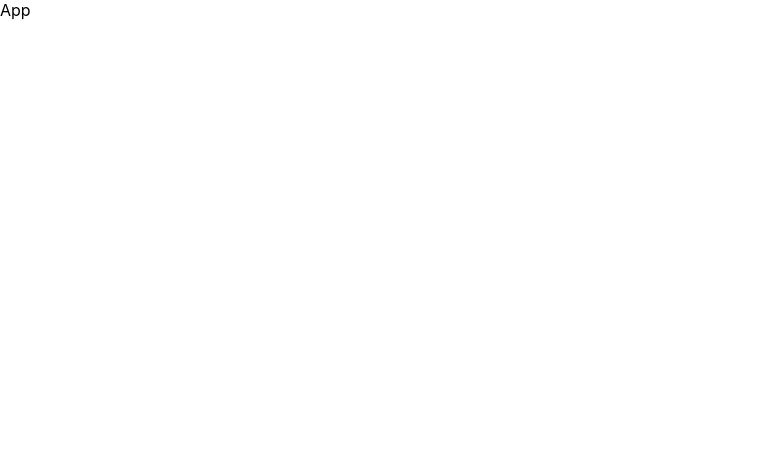
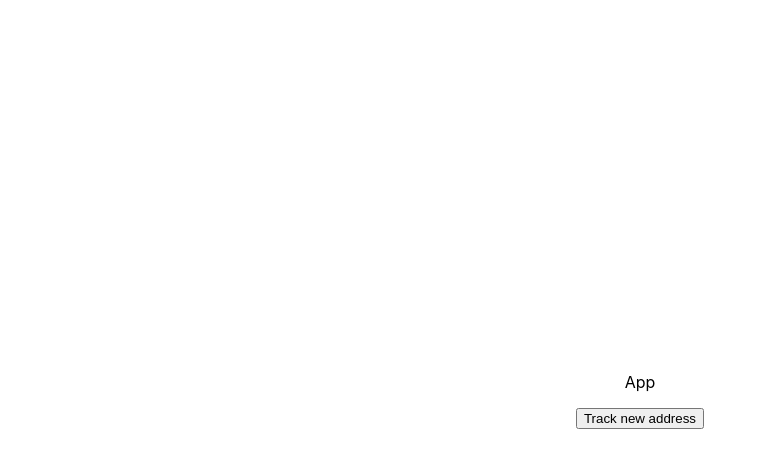
Before and after one commit to pablopoggiog/koii-balance-tracker, a React (Create React App) app: page / in a window 1280 px wide. Shown: the top 468 px of the page, without its empty margins (0-767 px from the left). Built offline with nearby package versions, Linux system fonts and the light colour scheme.

Commit message:
Start using AddressModal within App

```diff
--- a/src/App.tsx
+++ b/src/App.tsx
@@ -1,5 +1,20 @@
+import { useState } from "react";
+import { AddressModal } from "src/components";
+import { Container } from "./styles";
+
 const App = () => {
-  return <div>App</div>;
+  const [isAddressModalOpen, setIsAddressModalOpen] = useState<boolean>(false);
+
+  const openModal = () => setIsAddressModalOpen(true);
+  const closeModal = () => setIsAddressModalOpen(false);
+
+  return (
+    <Container>
+      App
+      <button onClick={openModal}>Track new address</button>
+      <AddressModal isOpen={isAddressModalOpen} closeModal={closeModal} />
+    </Container>
+  );
 };
 
 export default App;
--- a/src/components/AddressModal/index.tsx
+++ b/src/components/AddressModal/index.tsx
@@ -1,8 +1,13 @@
-import { useState, ChangeEvent, useEffect } from "react";
+import { useState, ChangeEvent, useEffect, FC } from "react";
 import Modal from "react-modal";
-import { Title, Form, AddressInput, modalStyles } from "./styles";
+import { Title, Form, AddressInput, CloseButton, modalStyles } from "./styles";
 
-export const AddressModal = () => {
+interface AddressModalProps {
+  isOpen: boolean;
+  closeModal: () => void;
+}
+
+export const AddressModal: FC<AddressModalProps> = ({ isOpen, closeModal }) => {
   const [address, setAddress] = useState("");
 
   const onAddressChange = ({
@@ -18,11 +23,11 @@ export const AddressModal = () => {
   return (
     <Modal
       key="address-modal"
-      isOpen={true}
-      onRequestClose={() => {}}
+      isOpen={isOpen}
       ariaHideApp={false}
       style={modalStyles}
     >
+      <CloseButton onClick={closeModal}>X</CloseButton>
       <Title>Enter an address to track</Title>
       <Form>
         <AddressInput
--- a/src/components/AddressModal/styles.ts
+++ b/src/components/AddressModal/styles.ts
@@ -1,7 +1,9 @@
 import styled from "styled-components";
 import { Styles as ModalStyles } from "react-modal";
 
-export const Title = styled.h2``;
+export const Title = styled.h2`
+  margin: 0;
+`;
 
 export const Form = styled.form`
   display: flex;
@@ -10,6 +12,16 @@ export const Form = styled.form`
 
 export const AddressInput = styled.input`
   border-radius: 0.5em;
+  height: 2em;
+  text-align: center;
+`;
+
+export const CloseButton = styled.button`
+  border: none;
+  background-color: transparent;
+  color: white;
+  margin-left: auto;
+  cursor: pointer;
 `;
 
 export const modalStyles: ModalStyles = {
@@ -19,11 +31,13 @@ export const modalStyles: ModalStyles = {
     margin: "auto",
     display: "flex",
     flexDirection: "column",
+    justifyContent: "space-around",
     alignItems: "center",
     gap: "1em",
     boxSizing: "border-box",
     color: "white",
     backgroundColor: "#282c34",
-    borderRadius: "0.5em"
+    borderRadius: "0.5em",
+    textAlign: "center"
   }
 };
--- /dev/null
+++ b/src/styles.ts
@@ -0,0 +1,10 @@
+import styled from "styled-components";
+
+export const Container = styled.div`
+  display: flex;
+  flex-direction: column;
+  align-items: center;
+  justify-content: center;
+  gap: 1em;
+  min-height: 100vh;
+`;
```
